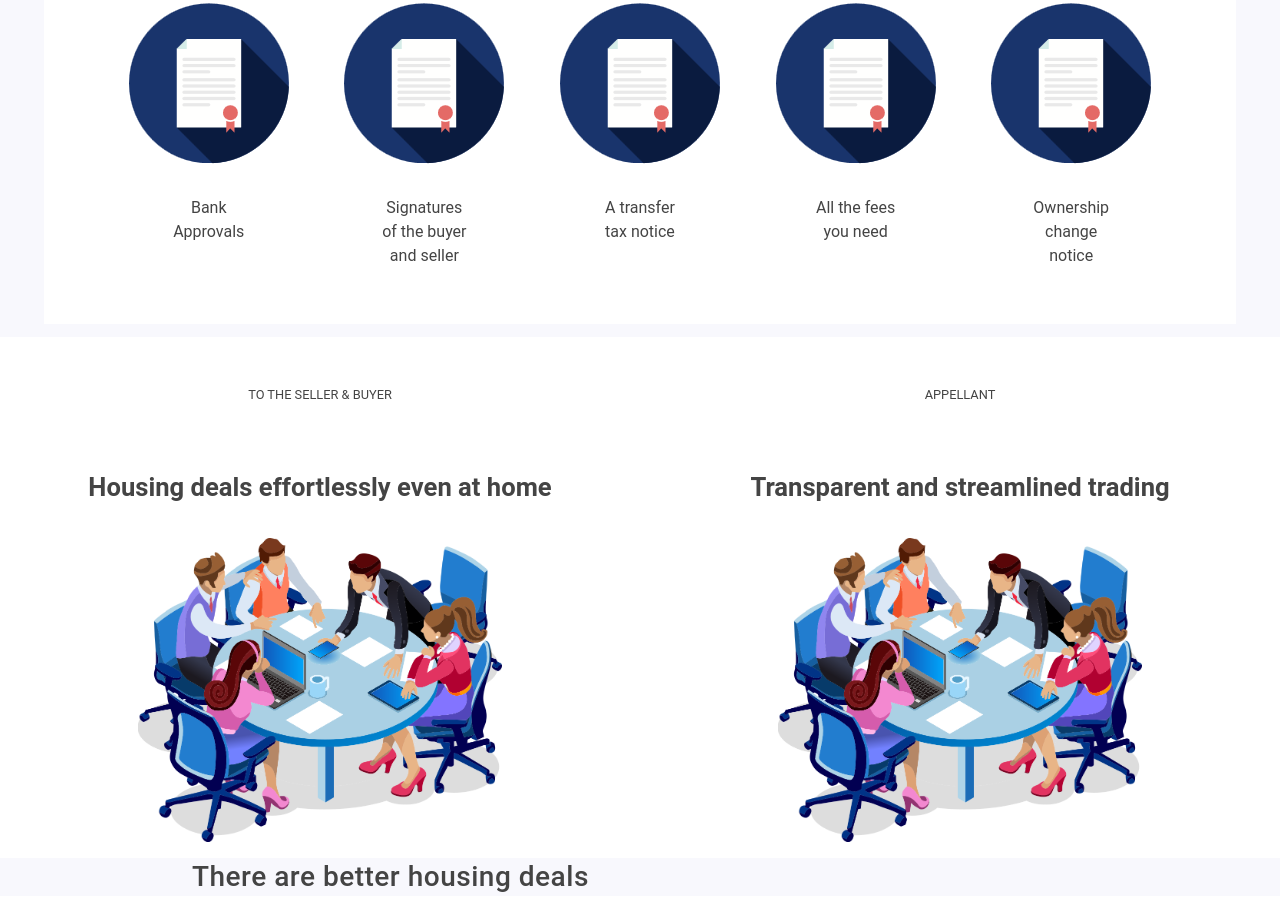
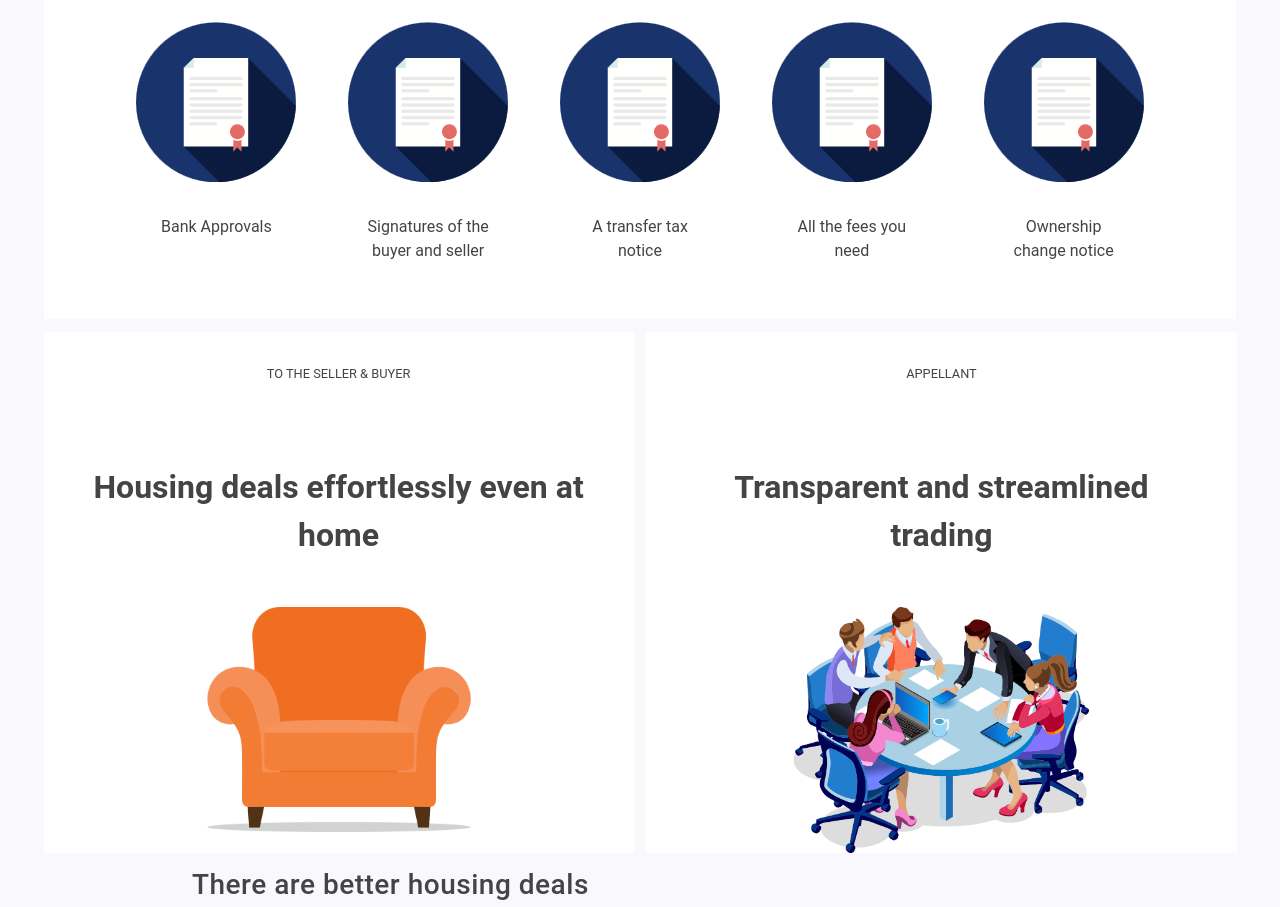
Before and after one commit to Asabeneh/mustangs, a plain HTML site: page index.html in a window 1280 px wide. Shown: the part 410-1317 px from the top of the page. Drawn offline with Linux system fonts and the light colour scheme.

Commit message:
added images

```diff
--- a/css/style.css
+++ b/css/style.css
@@ -41,10 +41,10 @@ body {
 
 .h-heading {
 
-  padding: 2rem;
+  padding: 3rem;
   text-align: center;
   font-weight: bold;
-  font-size: 2vw;
+  font-size: 2rem;
   font-stretch: expanded;
 }
 
@@ -61,7 +61,7 @@ body {
   flex-direction: column;
   align-content: center;
   text-align: center;
-  width: 13%;
+  width: 11%;
 
 }
 
@@ -70,7 +70,7 @@ body {
 }
 
 .h-circles-text {
-   padding: 2rem;
+   padding: 2rem 0rem;
   text-align: center;
 
   font-size: 1rem;
@@ -80,6 +80,11 @@ body {
 
 .readMore-container {
   display: flex;
+  justify-content: space-evenly;
+  margin: 1vw 3.4vw;
+
+
+
 }
 
 
@@ -90,12 +95,29 @@ flex-direction: column;
 align-content: center;
 align-items: center;
 background: #ffffff;
-padding: 1rem;
+margin-right: 1vw;
+flex: 1;
+}
+
+.readmore2 {
+  display: flex;
+  flex-direction: column;
+  align-content: center;
+  align-items: center;
+  background: #ffffff;
+  margin-right: 0vw;
+  flex: 1;
+
+  }
+
+.h-readmore-img-sofa {
+  align-self: center;
+  width: 80%;
 }
 
 .h-readmore-img {
   align-self: center;
-  width: 60%;
+  width: 50%;
 }
 
 
--- a/index.html
+++ b/index.html
@@ -94,10 +94,10 @@
             <div class="readmore1">
               <div class="h-text">TO THE SELLER & BUYER</div>
               <div class = "h-heading">Housing deals effortlessly even at home</div>
-              <img class ="h-readmore-img" src="assets/images/box-bg-table.png" alt="">
+              <img class ="h-readmore-img-sofa" src="assets/images/box-bg-sofa.png" alt="">
 
             </div>
-            <div class="readmore1">
+            <div class="readmore2">
                 <div class="h-text">appellant</div>
                 <div class = "h-heading">Transparent and streamlined trading</div>
                 <img class ="h-readmore-img" src="assets/images/box-bg-table.png" alt="">
```
Also changed, not shown: assets/images/box-bg-sofa.png (added).
